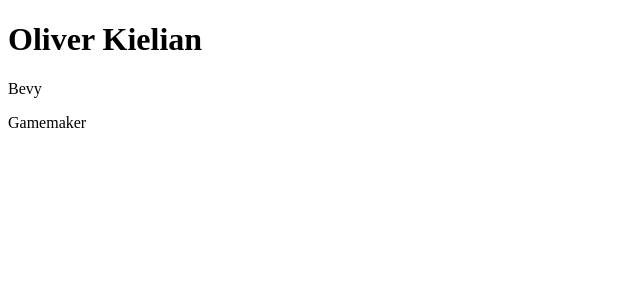
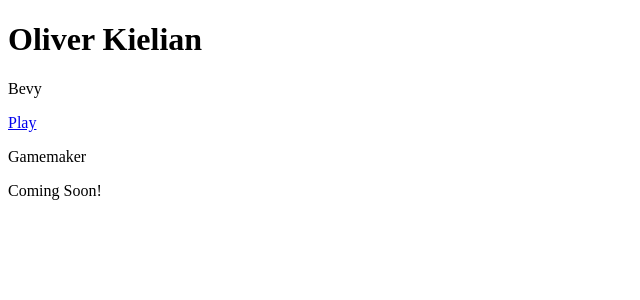
Before and after one commit to oliver-kielian/My-Website, a Flask app: page /game in a window 1280 px wide. Shown: the part 88-388 px from the top of the page, without its empty margins (0-640 px from the left). Run offline with Flask 3, Linux system fonts and the light colour scheme.

Commit message:
added bevy game

```diff
--- a/templates/game.html
+++ b/templates/game.html
@@ -6,9 +6,11 @@
     <div class="games">
         <div class="game">
             <p>Bevy</p>
+            <a href="{{url_for('static', filename='dist/index.html') }}" target="_blank">Play</a>
         </div>
         <div class="game">
             <p>Gamemaker</p>
+            <p>Coming Soon!</p>
         </div>
     </div>
 {% endblock %}
```
